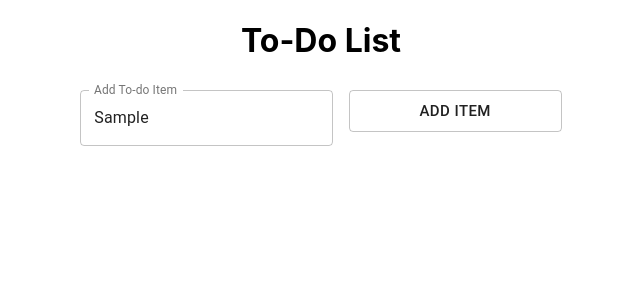
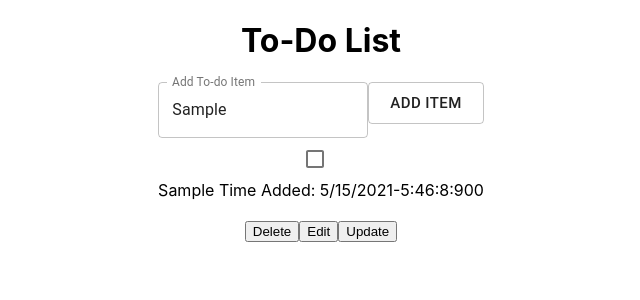
Before and after one commit to 2021-IBM-Accelerate-SW-Track/lab-1-team-27, a React (Create React App) app: page / in a window 1280 px wide. Both pictures are taken after typing "Sample" into the empty fields and a click on the button "ADD ITEM". Shown: the top 300 px of the page, without its empty margins (319-959 px from the left). Built offline with nearby package versions, Linux system fonts and the light colour scheme.

Commit message:
Update body.js

```diff
--- a/src/component/body/body.js
+++ b/src/component/body/body.js
@@ -1,51 +1,97 @@
 import React, { useState } from 'react';
-import { makeStyles } from '@material-ui/core/styles';
 import TextField from '@material-ui/core/TextField';
 import Button from '@material-ui/core/Button';
+import Checkbox from '@material-ui/core/Checkbox';
 
 
-const useStyles = makeStyles((theme) => ({
-  root: {
-    '& > *': {
-      margin: theme.spacing(1),
-      width: '25ch',
-    },
-  },
-
-}));
 
 export default function BasicTextFields() {
 
-  const[myList, setMyList] = useState([]); //trying out the map function
-  let setS = useState([]);
-  const listItems = myList.map((item)=>
-  <li>{item} <button type="button" onClick={handleDelete(item)}>Delete Item</button></li>
-  );
+  const [index, setIndex] = useState();
+  const [value, setValue] = useState("");
   function handleDelete(item) {
-    console.log("abc");
-    //const newList =  myList.filter(val => val !== item);
-   // setMyList(newList)
+    const newList =  myList.filter(value => value !== item);
+    console.log(newList);
+    setMyList(newList);
+  }
+  const [listEdit, setListEdit] = useState([]);
+  const [valueEdit, setValueEdit] = useState([]);
+
+  function handleEdit(item) {
+    //console.log(item.key)
+
+    //console.log(getIndex(item))
+   // valueEdit[index] =
+    setListEdit(item)
+  }
+  function handleUpdate(item){
+    const dateTime = new Date()
+    const cleanTime = "Time Added: " + dateTime.getMonth() + "/" + dateTime.getDate() + "/" + dateTime.getFullYear() + "-" +
+        dateTime.getHours() + ":" + dateTime.getMinutes() + ":" + dateTime.getSeconds()+ ":"+ dateTime.getMilliseconds();
+      let i = myList.indexOf(item)
+      let inputItem = (document.getElementById('update_input').value + cleanTime)
+      console.log(inputItem)
+      const changedList = myList
+      changedList.splice(i, 1, inputItem);
+      console.log(changedList);
+      setMyList(changedList);
+      setListEdit([])
+
   }
 
-  const divStyle = {color: 'blue', font: 'Courier New', textalign: 'left'};
-  const classes = useStyles();
-  const [value, setValue] = useState("");
+  function getIndex(item){
+      return myList.findIndex(x => x.value === item.value);
+  }
+  const handleSubmit = (i) => {
+   i.preventDefault()
+   for(let i = 0; i < myList.length; i++){
+    if(myList[i].value == value){
+    alert("one or more of your todos are the same!")
+    handleDelete(i)
+    }
+  }
+   const dateTime = new Date();
+   // 06/17/21-15:32:45:779
+   const cleanTime = "Time Added: " + dateTime.getMonth() + "/" + dateTime.getDate() + "/" + dateTime.getFullYear() + "-" +
+        dateTime.getHours() + ":" + dateTime.getMinutes() + ":" + dateTime.getSeconds()+ ":"+ dateTime.getMilliseconds();
+   //if(value){ //I think this is where you can validate duplicate entries
+     //   console.log(myList)
+        setMyList(myList.concat([value+ " " + cleanTime]));
+    //}
+
+  }
 
 
-  const handleSubmit = (i) => {
-   i.preventDefault()
-   if(value){ //I think this is where you can validate duplicate entries
-        let x = []
-        x.push.apply(x, myList)
-        setMyList(x);
-        console.log("123");
-        console.log(x)
-    }
+  // checkbox functionaity
+  const [checked, setChecked] = React.useState([1]);
+  const handleToggle = (value) => () => {
+  const currentIndex = checked.indexOf(value);
+  const newChecked = [...checked];
+  if (currentIndex === -1) {
+    newChecked.push(value);
+  } else {
+    newChecked.splice(currentIndex, 1);
+  }
+  setChecked(newChecked);
+  }
 
+  const[myList, setMyList] = useState([]); //trying out the map function
+  const listItems = myList.map((item)=>
+  <div>
+    <Checkbox
+      edge="start"
+      onChange={handleToggle(item)}
+      checked={checked.indexOf(item) !== -1}
+      inputProps={{ 'aria-labelledby': myList.id }}
+    /> {listEdit === item ? ( <input type="text" id = "update_input"/> ):(<div>{item}</div>)}
+    {/*{" "+item} */}
+  <br/><button type="button" onClick={function(){handleDelete(item)}}>Delete</button><button type ="button" onClick={function(){handleEdit(item)}}>Edit</button><button type = "button" onClick={function(){handleUpdate(item)}}>Update</button>
+  </div>
+  );
 
- }
   return (
-    <form className={classes.root} noValidate autoComplete="off" onSubmit={handleSubmit}>
+
+    <form  noValidate autoComplete="off" onSubmit={handleSubmit}>
      <TextField
       value = {value}
       id="outlined-basic"
@@ -53,16 +99,20 @@ export default function BasicTextFields() {
       variant="outlined"
       onChange={(i) => setValue(i.target.value)}
       multiline
-     rowsMax={2}/>
+      rowsMax={2}
+      data-testid="new-item-input"/>
 
 
       <Button
         type="submit"
         variant="outlined"
         size = "large"
+        data-testid="new-item-button"
         >Add Item</Button>
 
-      <div style = {divStyle}>{listItems}</div>
+      <div >{listItems}
+      </div>
+
     </form>
   );
 }
```
